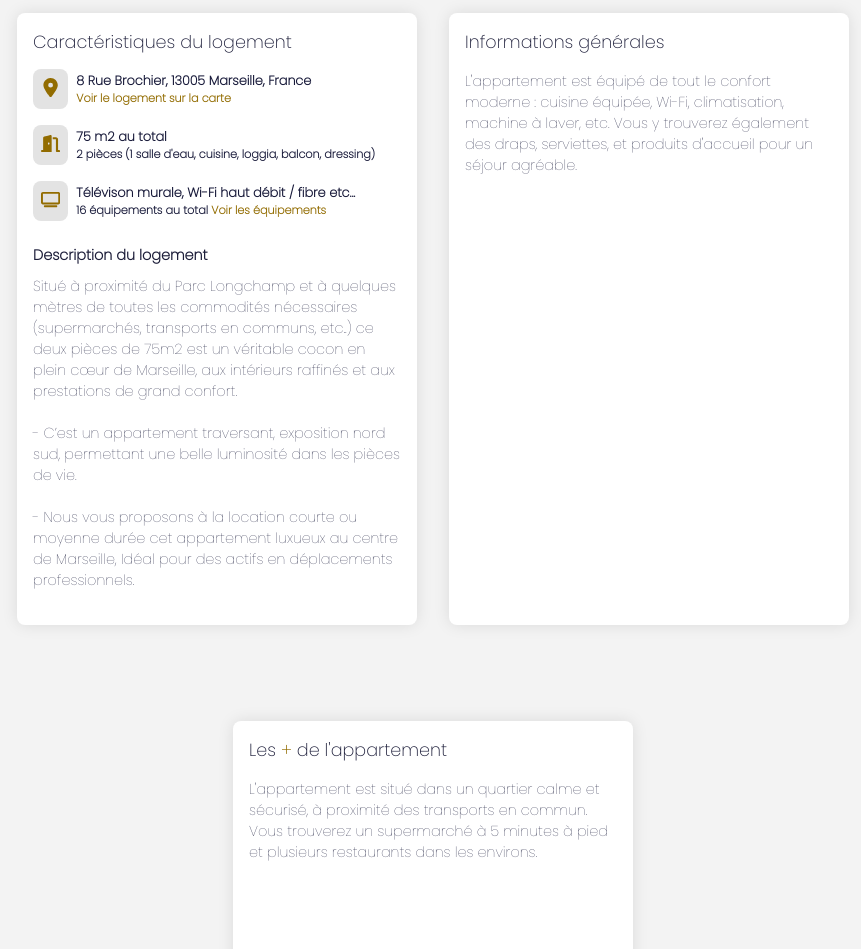
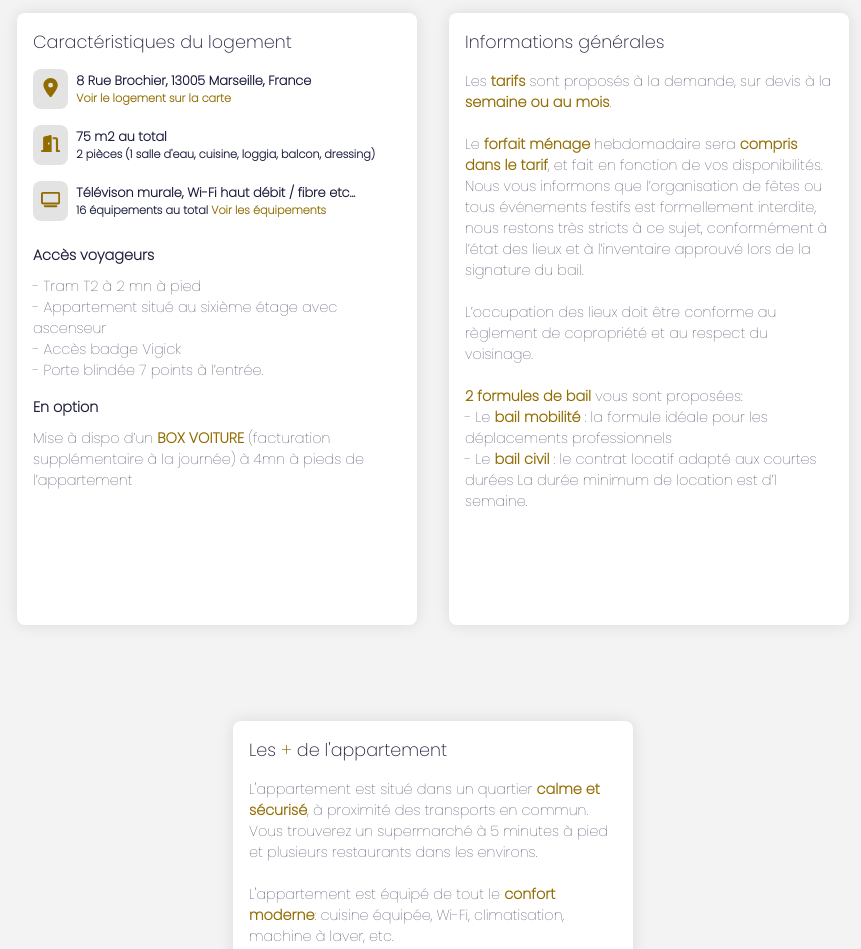
Before and after one commit to Edouard-LARROCHE/Le-11-Marseille, a React (Vite) app: page / in a window 1280 px wide. Shown: the part 2520-3469 px from the top of the page, without its empty margins (207-1068 px from the left). Built offline with nearby package versions, Linux system fonts and the light colour scheme; a web font is replaced by a local one.

Commit message:
card description

```diff
--- a/src/pages/description/description.jsx
+++ b/src/pages/description/description.jsx
@@ -35,35 +35,61 @@ const Description = () => {
 		{
 			title: "Caractéristiques du logement",
 			titleMap: "Localisation du logement",
-			descriptionTitle: "Description du logement",
-			description: `Situé à proximité du Parc Longchamp et à quelques mètres
-			de toutes les commodités nécessaires (supermarchés,
-			transports en communs, etc..) ce deux pièces de 75m2 est
-			un véritable cocon en plein cœur de Marseille, aux
-			intérieurs raffinés et aux prestations de grand confort.
-			<br />
-			<br />
-			- C’est un appartement traversant, exposition nord sud,
-			permettant une belle luminosité dans les pièces de vie.
-			<br />
-			<br />
-			- Nous vous proposons à la location courte ou moyenne
-			durée cet appartement luxueux au centre de Marseille,
-			Idéal pour des actifs en déplacements professionnels.`,
+			descriptionTitle: "Accès voyageurs",
+			descriptionTitle2: "En option",
+			description: `- Tram T2 à 2 mn à pied
+			<br/>
+			- Appartement situé au sixième étage avec ascenseur
+			<br/>
+			- Accès badge Vigick
+			<br/>
+			- Porte blindée 7 points à l’entrée.`,
+			description2: `Mise à dispo d’un <span class="higtlight">BOX VOITURE</span> (facturation supplémentaire à la journée) à 4mn à
+			pieds de l’appartement`,
 		},
 		{
 			title: "Informations générales",
-			description: `L'appartement est équipé de tout le confort moderne : cuisine
-			équipée, Wi-Fi, climatisation, machine à laver, etc.
-			Vous y trouverez également des draps, serviettes, et
-			produits d'accueil pour un séjour agréable.`,
+			description: `Les <span class="higtlight">tarifs</span> sont proposés à la demande, sur devis à la <span class="higtlight">semaine ou au mois</span>.
+			<br/>
+			<br/>
+			Le <span class="higtlight">forfait ménage</span> hebdomadaire sera <span class="higtlight">compris dans le tarif</span>, et fait en fonction de vos
+			disponibilités.
+			<br/>
+			Nous vous informons que l’organisation de fêtes ou tous événements festifs est
+			formellement interdite, nous restons très stricts à ce sujet, conformément à l’état des
+			lieux et à l’inventaire approuvé lors de la signature du bail.
+			<br/>
+			<br/>
+			L’occupation des lieux doit être conforme au règlement de copropriété et au respect
+			du voisinage.
+			<br/>
+			<br/>
+			<span class="higtlight">2 formules de bail</span> vous sont proposées:
+			<br/>
+			- Le <span class="higtlight">bail mobilité</span> : la formule idéale pour les déplacements professionnels
+			<br/>
+			- Le <span class="higtlight">bail civil</span> : le contrat locatif adapté aux courtes durées
+			La durée minimum de location est d’1 semaine.`,
 		},
 		{
 			title: `Les <span class="plus">+</span> de l'appartement`,
-			description: `L'appartement est situé dans un quartier calme et sécurisé, à
+			description: `L'appartement est situé dans un quartier <span class="higtlight">calme et sécurisé</span>, à
 			proximité des transports en commun. Vous trouverez un
 			supermarché à 5 minutes à pied et plusieurs restaurants
-			dans les environs.`,
+			dans les environs.
+			<br/>
+			<br/>
+			`,
+			description2: `L'appartement est équipé de tout le <span class="higtlight">confort moderne</span>: cuisine
+			équipée, Wi-Fi, climatisation, machine à laver, etc.
+			<br/>
+			Vous y trouverez également des draps, serviettes, et
+			produits d'accueil pour un séjour agréable.`,
+			description3: `
+			<br/>
+			- <span class="higtlight">Ménage</span> de rafraichissement <span class="higtlight">hebdomadaire inclus</span> dans le forfait.
+			<br/>
+			- Assistance disponible tout au long de votre séjour.`,
 		},
 	]
 
@@ -312,6 +338,23 @@ const Description = () => {
 												__html: card.description,
 											}}
 										/>
+										{index === 0 && (
+											<p className="desc-title">
+												{card.descriptionTitle2}
+											</p>
+										)}
+										<p
+											dangerouslySetInnerHTML={{
+												__html: card.description2,
+											}}
+										/>
+										{index === 2 && (
+											<p
+												dangerouslySetInnerHTML={{
+													__html: card.description3,
+												}}
+											/>
+										)}
 									</>
 								)}
 							</div>
--- a/src/pages/description/description.scss
+++ b/src/pages/description/description.scss
@@ -155,6 +155,11 @@
 
 				&.hide-equipments {
 					transform: translateY(-10px);
+				}
+
+				.higtlight {
+					color: $gold-yellow;
+					font-weight: bold;
 				}
 
 				.items-line {
```
